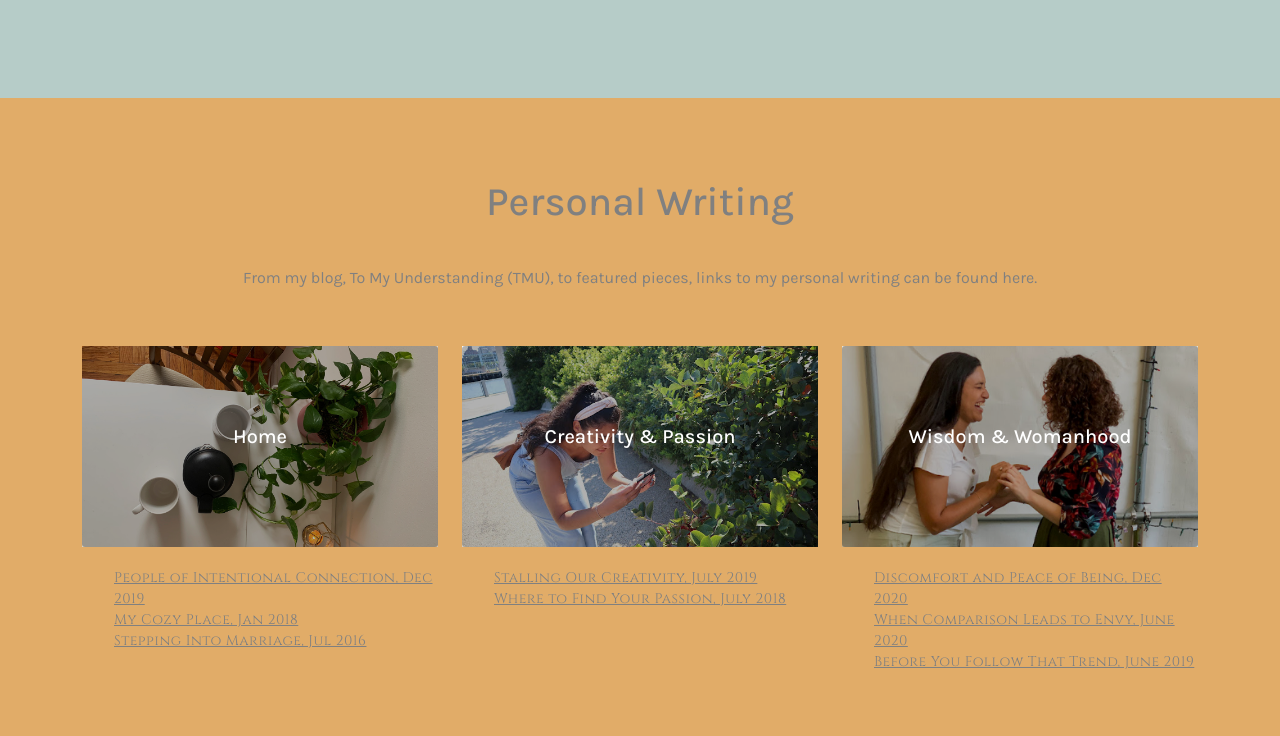
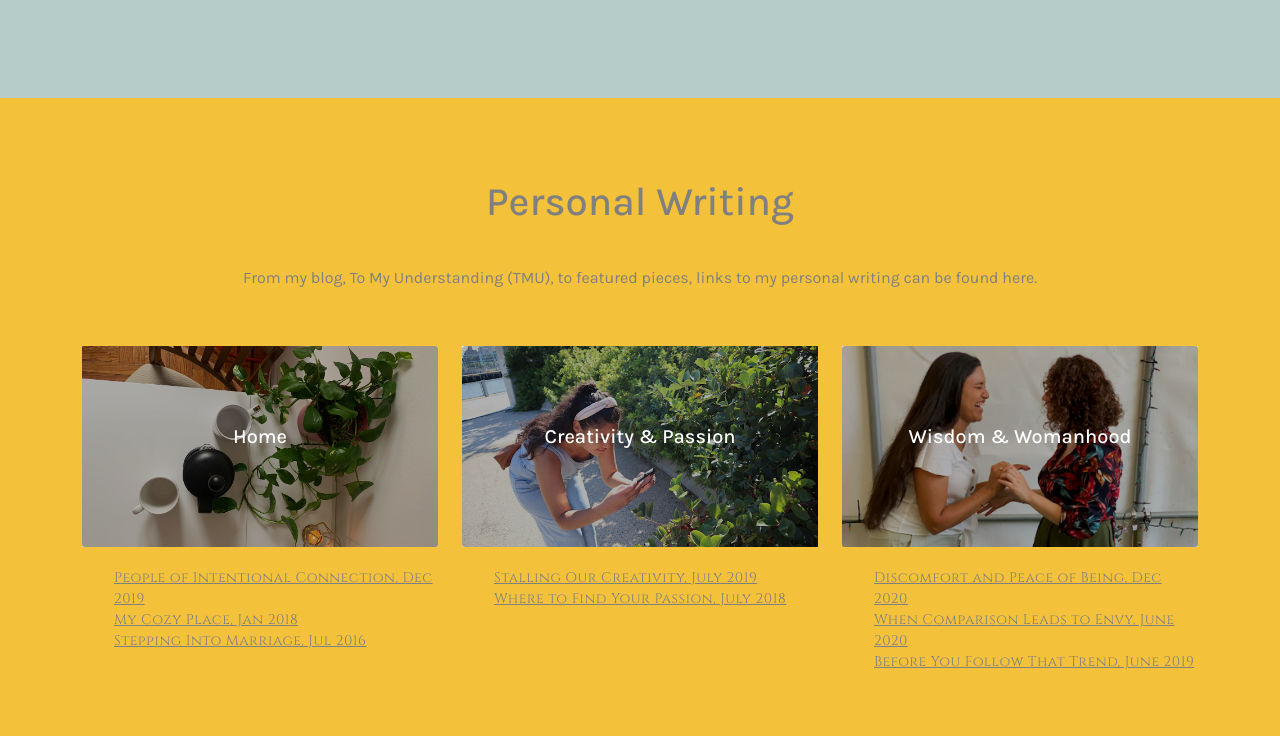
Before and after one commit to Kaitlyn-Lynette/Kathys-Portfolio, a React (Create React App) app: page /featuredwork in a window 1280 px wide. Shown: the part 2049-2785 px from the top of the page. Built offline with nearby package versions, Linux system fonts and the light colour scheme.

Commit message:
Changed background color

```diff
--- a/src/App.css
+++ b/src/App.css
@@ -88,11 +88,10 @@ body {
 /* PersonalWriting CSS */
 
 #personal {
-  background-color: #E1AC68;
+  background-color: #f3c13a;
   padding-top: "80px";
   padding-bottom: "100px",
 }
-
 .blogHeader {
   font-size: 30px;
   font-weight: 400px;
```
